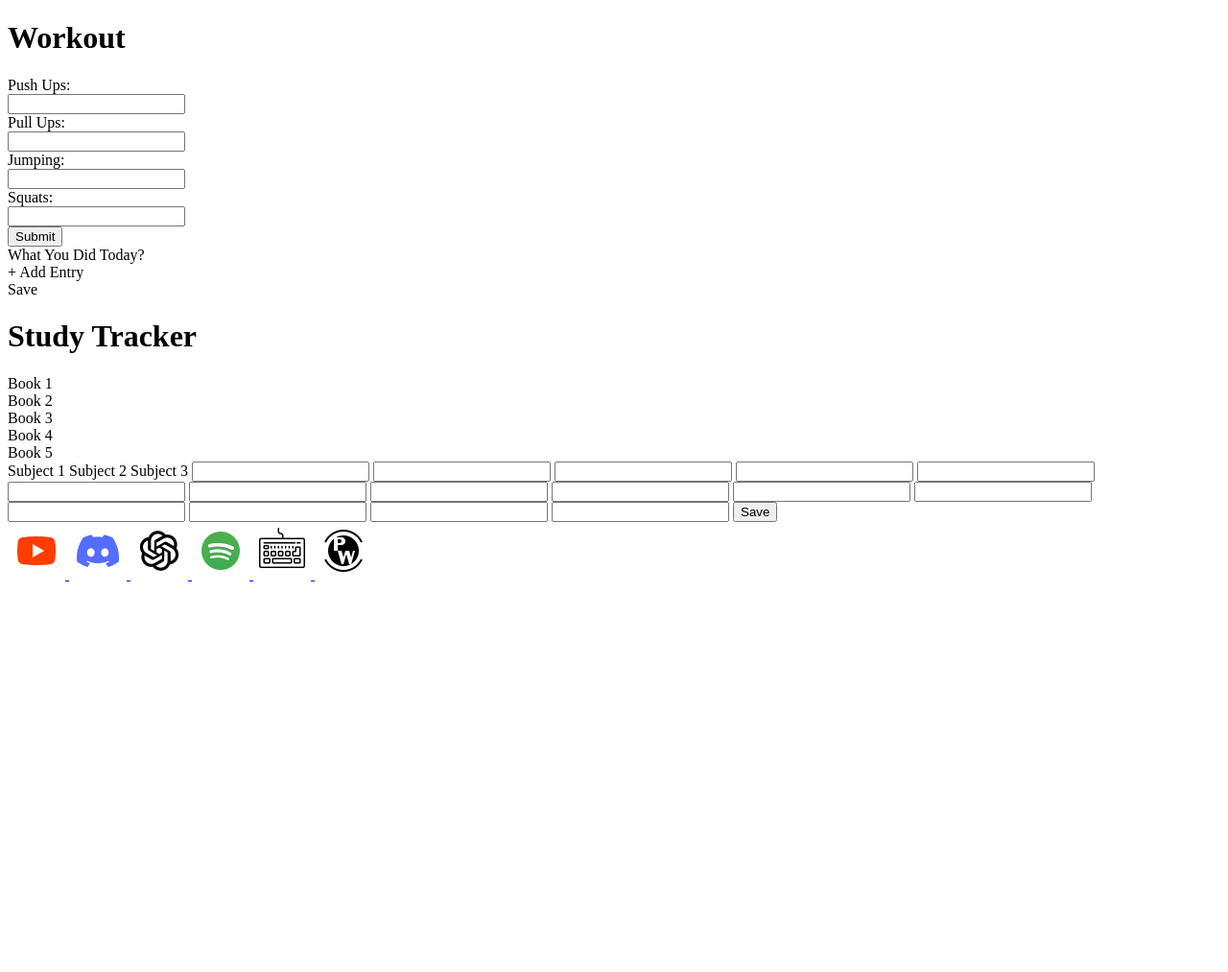
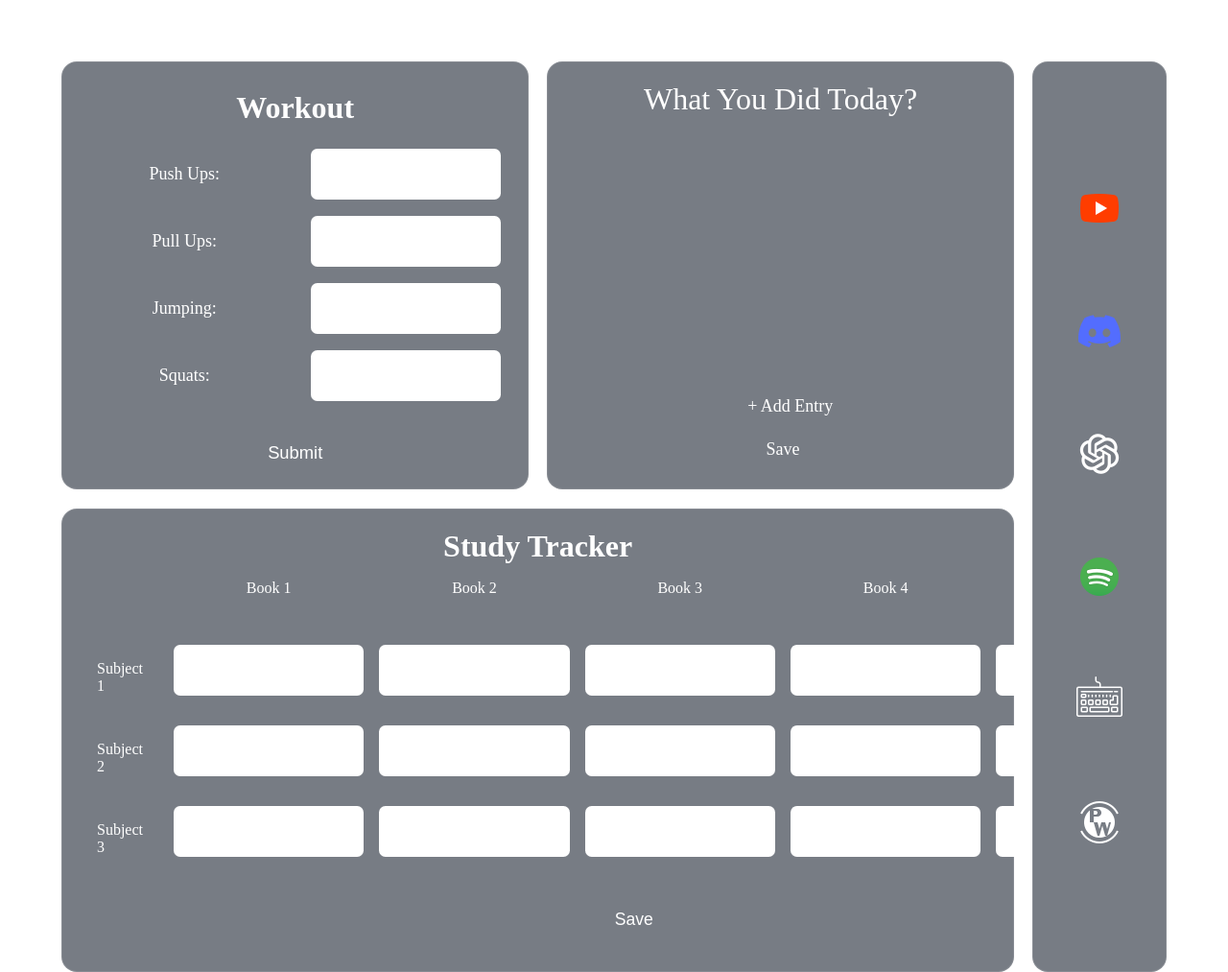
Before and after one commit to Monu-85/j, a plain HTML site: page index.html in a window 1280 px wide. Shown: the whole page at 96% size. Before the commit the page ends 800 px from the top, so only its background shows below. Drawn offline with Linux system fonts and the light colour scheme; the site is published under a folder, as on GitHub Pages, so addresses that start at the root find nothing.

Commit message:
Update index.html

```diff
--- a/index.html
+++ b/index.html
@@ -5,7 +5,7 @@
   <meta charset="UTF-8">
   <meta name="viewport" content="width=device-width, initial-scale=1.0">
   <title>Nice</title>
-  <link rel="stylesheet" href="/css/styles.css">
+  <link rel="stylesheet" href="css/styles.css">
 
 </head>
 
@@ -141,7 +141,7 @@
     </div>
 
 
-    <script src="/javascript/brain.js"></script>
+    <script src="javascript/brain.js"></script>
 
 
 </body>
```
